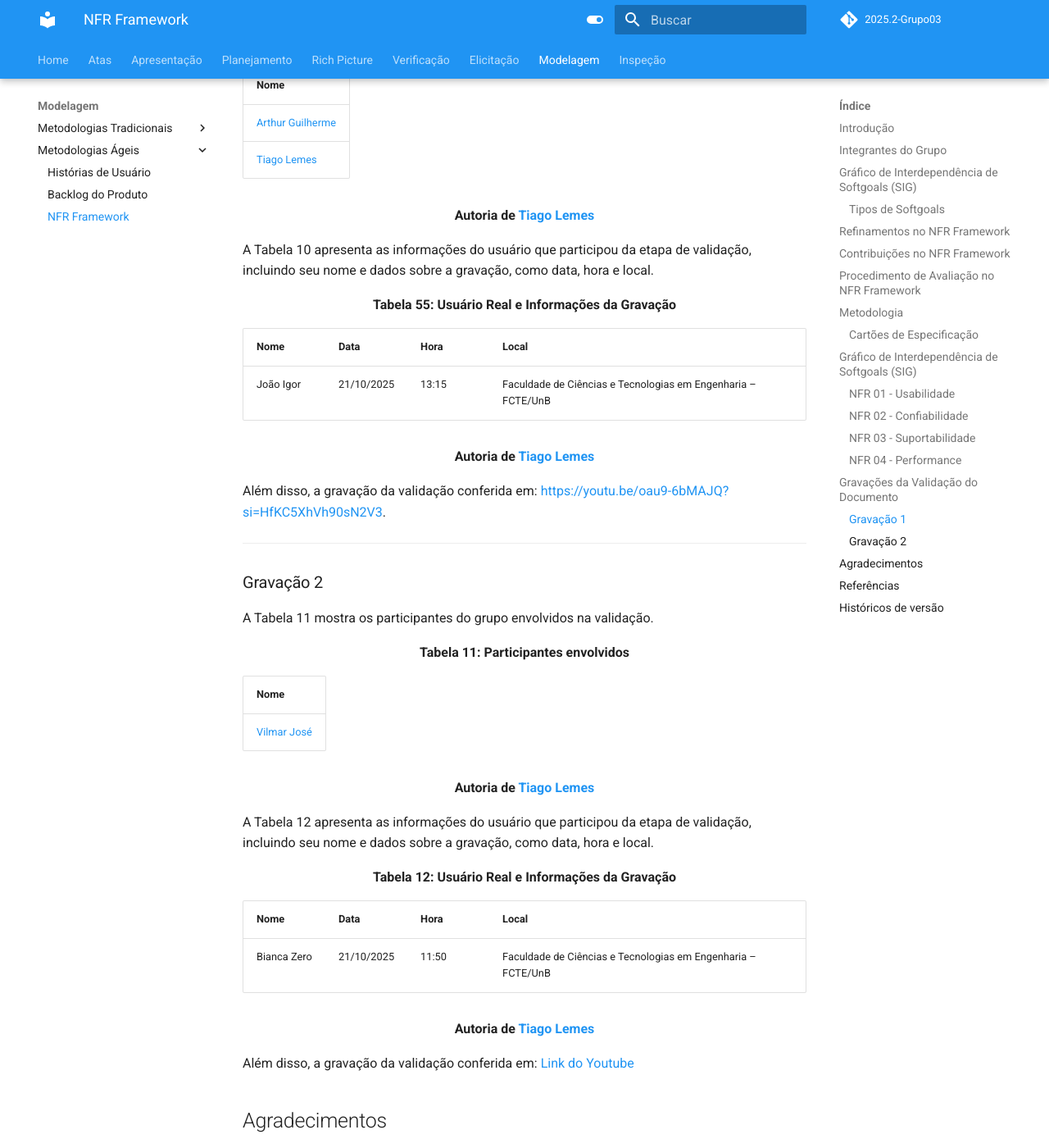
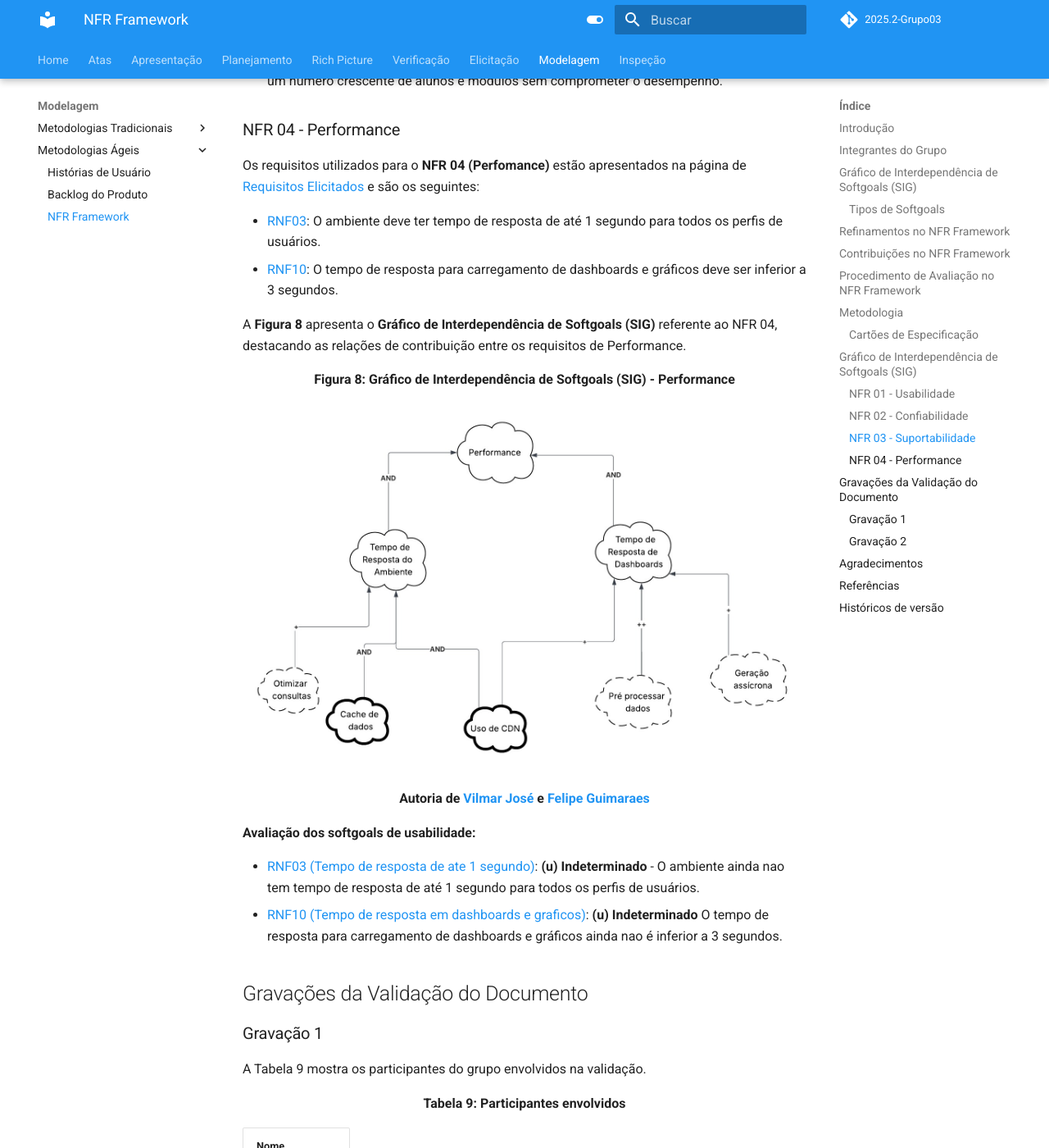
Before and after one commit to Requisitos-de-Software/2025.2-Grupo03, an MkDocs documentation site: the page built from docs/Modelagem/nfr_framework.md, in a window 1280 px wide and 1400 px high, scrolled down 16023 px. Shown: the whole window at 82% size. Built offline with MkDocs 1.6.1 and Material for MkDocs 9.7.7, drawn with Linux system fonts in a browser that asks for light colours; comment, search, counter and statistics services are not loaded; some of the changed text lies outside the part shown.

Commit message:
alteracoes no nfr

```diff
--- a/docs/Modelagem/nfr_framework.md
+++ b/docs/Modelagem/nfr_framework.md
@@ -345,6 +345,19 @@
 - [RNF09](https://requisitos-de-software.github.io/2025.2-Grupo03/Elicitacao/requisitos_elicitados/#requisitos-nao-funcionais): O sistema deve estar disponível 24 horas por dia, 7 dias por semana, com tempo de indisponibilidade máximo de 1% ao mês.
 - [RNF15](https://requisitos-de-software.github.io/2025.2-Grupo03/Elicitacao/requisitos_elicitados/#requisitos-nao-funcionais): O sistema deve garantir a privacidade dos dados dos estudantes em conformidade com a LGPD.
 
+<div align="center"><strong>Figura 6: Gráfico de Interdependência de Softgoals (SIG) - Confiabilidade</strong></div>
+
+![Figura 6: Gráfico de Interdependência de Softgoals (SIG) - Confiabilidade](../imagens/NFR/confiabilidade.jpg)
+
+<div align="center">
+    <strong>
+        Autoria de
+        <a href="https://github.com/VilmarFagundes">Vilmar José</a>
+    </strong>
+</div>
+
+**Avaliação dos softgoals de confiabilidade:**
+
 ### NFR 03 - Suportabilidade
 
 Os requisitos utilizados para o **NFR 03 (Suportabilidade)** estão apresentados na página de [Requisitos Elicitados](https://requisitos-de-software.github.io/2025.2-Grupo03/Elicitacao/requisitos_elicitados/) e são os seguintes:
@@ -383,8 +396,28 @@
 
 Os requisitos utilizados para o **NFR 04 (Perfomance)** estão apresentados na página de [Requisitos Elicitados](https://requisitos-de-software.github.io/2025.2-Grupo03/Elicitacao/requisitos_elicitados/) e são os seguintes:
 
+- [RNF03](https://requisitos-de-software.github.io/2025.2-Grupo03/Elicitacao/requisitos_elicitados/#requisitos-nao-funcionais): O ambiente deve ter tempo de resposta de até 1 segundo para todos os perfis de usuários.
 - [RNF10](https://requisitos-de-software.github.io/2025.2-Grupo03/Elicitacao/requisitos_elicitados/#requisitos-nao-funcionais): O tempo de resposta para carregamento de dashboards e gráficos deve ser inferior a 3 segundos.
-- [RNF03](https://requisitos-de-software.github.io/2025.2-Grupo03/Elicitacao/requisitos_elicitados/#requisitos-nao-funcionais): O ambiente deve ter tempo de resposta de até 1 segundo para todos os perfis de usuários.
+
+
+A **Figura 8** apresenta o **Gráfico de Interdependência de Softgoals (SIG)** referente ao NFR 04, destacando as relações de contribuição entre os requisitos de Performance.
+
+<div align="center"><strong>Figura 8: Gráfico de Interdependência de Softgoals (SIG) - Performance</strong></div>
+
+![Figura 8: Gráfico de Interdependência de Softgoals (SIG) - Performance](../imagens/NFR/performance.jpg)
+
+<div align="center">
+    <strong>
+        Autoria de
+        <a href="https://github.com/VilmarFagundes">Vilmar José</a> e
+        <a href="https://github.com/felipegf1">Felipe Guimaraes</a>
+    </strong>
+</div>
+
+**Avaliação dos softgoals de usabilidade:**
+
+- [RNF03 (Tempo de resposta de ate 1 segundo)](https://requisitos-de-software.github.io/2025.2-Grupo03/Elicitacao/requisitos_elicitados/#requisitos-nao-funcionais): **(u) Indeterminado** - O ambiente ainda nao tem tempo de resposta de até 1 segundo para todos os perfis de usuários.
+- [RNF10 (Tempo de resposta em dashboards e graficos)](https://requisitos-de-software.github.io/2025.2-Grupo03/Elicitacao/requisitos_elicitados/#requisitos-nao-funcionais): **(u) Indeterminado** O tempo de resposta para carregamento de dashboards e gráficos ainda nao é inferior a 3 segundos.
 
 ## Gravações da Validação do Documento
 
```
Also changed, not shown: docs/imagens/NFR/confiabilidade.jpg (added), docs/imagens/NFR/performance.jpg (added).
